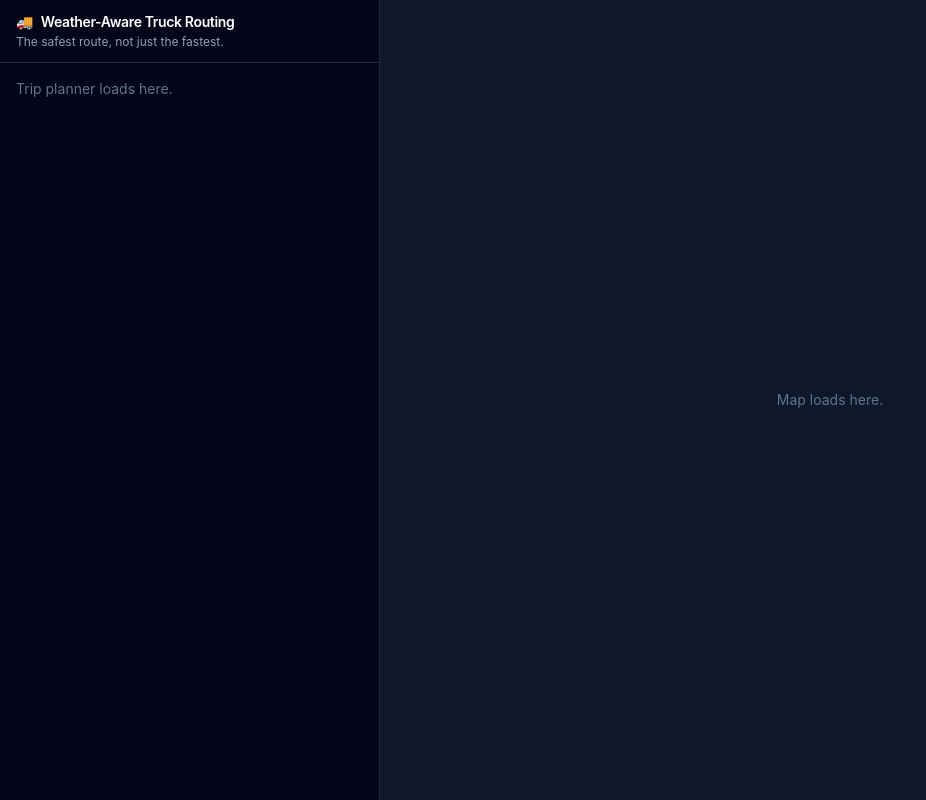
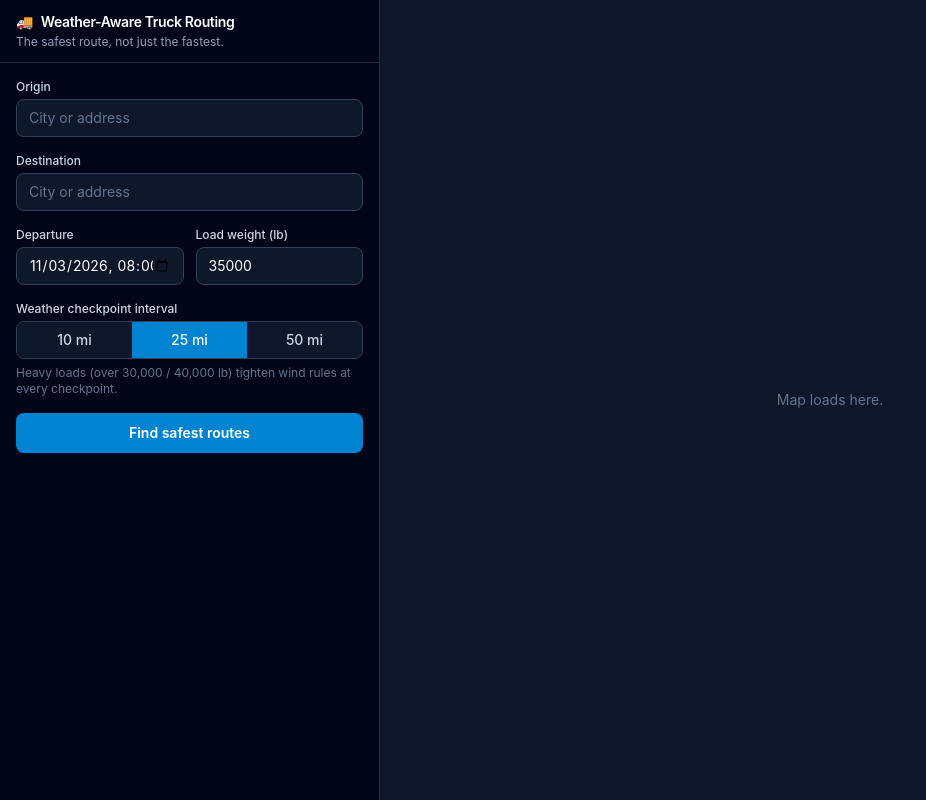
Before and after one commit to Matteeulhaq/weather-aware-truck-routing, a React (Vite) app in the folder client/: page / in a window 1280 px wide. Shown: the whole page, without its empty margins (0-926 px from the left). Built offline with nearby package versions, Linux system fonts and the light colour scheme.

Commit message:
feat(client): trip planner form (closes #12)

```diff
--- a/client/src/App.jsx
+++ b/client/src/App.jsx
@@ -1,3 +1,7 @@
+import { useState } from 'react'
+import { usePlan } from './hooks/usePlan'
+import PlanForm from './components/PlanForm'
+
 function Header() {
   return (
     <header className="border-b border-slate-800 px-4 py-3">
@@ -10,13 +14,22 @@ function Header() {
 }
 
 export default function App() {
+  const [plan, setPlan] = useState(null)
+  const { mutate, isPending, error } = usePlan(setPlan)
+
   return (
     <div className="flex h-full flex-col lg:flex-row">
       <aside className="flex h-1/2 w-full flex-col border-b border-slate-800 bg-slate-950 lg:h-full lg:w-[380px] lg:border-b-0 lg:border-r">
         <Header />
         <div className="scroll-thin flex-1 space-y-4 overflow-y-auto p-4">
-          {/* PlanForm (task T3.2) and route results (T3.6/T3.7) mount here. */}
-          <p className="text-sm text-slate-500">Trip planner loads here.</p>
+          <PlanForm onSubmit={mutate} pending={isPending} error={error} />
+          {plan && (
+            <p className="text-xs text-slate-400">
+              {plan.routes.length} route{plan.routes.length === 1 ? '' : 's'} analyzed — recommended{' '}
+              <span className="font-medium text-sky-400">{plan.recommended_route_id}</span>
+            </p>
+          )}
+          {/* RouteCards (T3.6) and CheckpointTable (T3.7) mount below the form. */}
         </div>
       </aside>
 
--- /dev/null
+++ b/client/src/api.js
@@ -0,0 +1,37 @@
+/** Thin API layer — all backend access goes through the /api proxy. */
+
+const BASE = '/api'
+
+/** Extract a readable message from DRF error bodies (string detail or field errors). */
+function detailFrom(body) {
+  if (!body) return null
+  if (typeof body.detail === 'string') return body.detail
+  for (const [field, errors] of Object.entries(body)) {
+    const first = Array.isArray(errors) ? errors[0] : errors
+    const text = typeof first === 'string' ? first : first?.message
+    if (text) return field === 'detail' ? text : `${field}: ${text}`
+  }
+  return null
+}
+
+async function parse(response) {
+  const body = await response.json().catch(() => null)
+  if (!response.ok) {
+    throw new Error(detailFrom(body) ?? `Request failed (${response.status})`)
+  }
+  return body
+}
+
+export async function postPlan(payload) {
+  const response = await fetch(`${BASE}/plan/`, {
+    method: 'POST',
+    headers: { 'Content-Type': 'application/json' },
+    body: JSON.stringify(payload),
+  })
+  return parse(response)
+}
+
+export async function fetchGeocode(text, signal) {
+  const response = await fetch(`${BASE}/geocode/?text=${encodeURIComponent(text)}`, { signal })
+  return parse(response)
+}
--- /dev/null
+++ b/client/src/components/PlanForm.jsx
@@ -0,0 +1,181 @@
+import { useEffect, useState } from 'react'
+
+const INTERVALS = [10, 25, 50]
+const MAX_WEIGHT = 80_000
+
+const LOADING_STAGES = [
+  'Geocoding places…',
+  'Fetching route options…',
+  'Sampling checkpoint weather…',
+  'Scoring risk & recommending…',
+]
+
+/** Tomorrow 08:00 local, formatted for <input type="datetime-local">. */
+export function defaultDeparture() {
+  const date = new Date()
+  date.setDate(date.getDate() + 1)
+  date.setHours(8, 0, 0, 0)
+  const pad = (n) => String(n).padStart(2, '0')
+  return `${date.getFullYear()}-${pad(date.getMonth() + 1)}-${pad(date.getDate())}T${pad(date.getHours())}:${pad(date.getMinutes())}`
+}
+
+function nowLocal() {
+  const date = new Date()
+  const pad = (n) => String(n).padStart(2, '0')
+  return `${date.getFullYear()}-${pad(date.getMonth() + 1)}-${pad(date.getDate())}T${pad(date.getHours())}:${pad(date.getMinutes())}`
+}
+
+function useLoadingStage(pending) {
+  const [stage, setStage] = useState(0)
+  useEffect(() => {
+    if (!pending) {
+      setStage(0)
+      return undefined
+    }
+    const timer = setInterval(() => setStage((s) => (s + 1) % LOADING_STAGES.length), 1400)
+    return () => clearInterval(timer)
+  }, [pending])
+  return LOADING_STAGES[stage]
+}
+
+export default function PlanForm({ onSubmit, pending, error }) {
+  const [origin, setOrigin] = useState('')
+  const [destination, setDestination] = useState('')
+  const [departure, setDeparture] = useState(defaultDeparture)
+  const [weight, setWeight] = useState('35000')
+  const [intervalMiles, setIntervalMiles] = useState(25)
+  const [validationError, setValidationError] = useState(null)
+  const stage = useLoadingStage(pending)
+
+  function handleSubmit(event) {
+    event.preventDefault()
+    if (!origin.trim() || !destination.trim()) {
+      setValidationError('Origin and destination are both required.')
+      return
+    }
+    const weightNum = Number(weight)
+    if (!Number.isFinite(weightNum) || weightNum < 1 || weightNum > MAX_WEIGHT) {
+      setValidationError(`Load weight must be between 1 and ${MAX_WEIGHT.toLocaleString()} lb.`)
+      return
+    }
+    const departureDate = new Date(departure)
+    if (Number.isNaN(departureDate.getTime())) {
+      setValidationError('Departure date/time is invalid.')
+      return
+    }
+    setValidationError(null)
+    onSubmit({
+      origin: origin.trim(),
+      destination: destination.trim(),
+      departure_time: departureDate.toISOString(),
+      load_weight_lbs: Math.round(weightNum),
+      sample_interval_miles: intervalMiles,
+    })
+  }
+
+  return (
+    <form onSubmit={handleSubmit} className="space-y-4">
+      <div>
+        <label htmlFor="origin" className="mb-1 block text-xs font-medium text-slate-300">
+          Origin
+        </label>
+        <input
+          id="origin"
+          type="text"
+          value={origin}
+          onChange={(e) => setOrigin(e.target.value)}
+          placeholder="City or address"
+          autoComplete="off"
+          className="w-full rounded-lg border border-slate-700 bg-slate-900 px-3 py-2 text-sm text-white placeholder:text-slate-500 focus:border-sky-500 focus:outline-none"
+        />
+      </div>
+
+      <div>
+        <label htmlFor="destination" className="mb-1 block text-xs font-medium text-slate-300">
+          Destination
+        </label>
+        <input
+          id="destination"
+          type="text"
+          value={destination}
+          onChange={(e) => setDestination(e.target.value)}
+          placeholder="City or address"
+          autoComplete="off"
+          className="w-full rounded-lg border border-slate-700 bg-slate-900 px-3 py-2 text-sm text-white placeholder:text-slate-500 focus:border-sky-500 focus:outline-none"
+        />
+      </div>
+
+      <div className="grid grid-cols-2 gap-3">
+        <div>
+          <label htmlFor="departure" className="mb-1 block text-xs font-medium text-slate-300">
+            Departure
+          </label>
+          <input
+            id="departure"
+            type="datetime-local"
+            value={departure}
+            min={nowLocal()}
+            onChange={(e) => setDeparture(e.target.value)}
+            className="w-full rounded-lg border border-slate-700 bg-slate-900 px-3 py-2 text-sm text-white focus:border-sky-500 focus:outline-none"
+          />
+        </div>
+        <div>
+          <label htmlFor="weight" className="mb-1 block text-xs font-medium text-slate-300">
+            Load weight (lb)
+          </label>
+          <input
+            id="weight"
+            type="number"
+            min="1"
+            max={MAX_WEIGHT}
+            step="500"
+            value={weight}
+            onChange={(e) => setWeight(e.target.value)}
+            className="w-full rounded-lg border border-slate-700 bg-slate-900 px-3 py-2 text-sm text-white focus:border-sky-500 focus:outline-none"
+          />
+        </div>
+      </div>
+
+      <div>
+        <span className="mb-1 block text-xs font-medium text-slate-300">Weather checkpoint interval</span>
+        <div className="grid grid-cols-3 overflow-hidden rounded-lg border border-slate-700">
+          {INTERVALS.map((value) => (
+            <button
+              key={value}
+              type="button"
+              onClick={() => setIntervalMiles(value)}
+              aria-pressed={intervalMiles === value}
+              className={`py-2 text-sm font-medium transition-colors ${
+                intervalMiles === value
+                  ? 'bg-sky-600 text-white'
+                  : 'bg-slate-900 text-slate-300 hover:bg-slate-800'
+              }`}
+            >
+              {value} mi
+            </button>
+          ))}
+        </div>
+        <p className="mt-1.5 text-xs text-slate-500">
+          Heavy loads (over 30,000 / 40,000 lb) tighten wind rules at every checkpoint.
+        </p>
+      </div>
+
+      {(validationError || error) && (
+        <p
+          role="alert"
+          className="rounded-lg border border-red-900 bg-red-950/60 px-3 py-2 text-xs text-red-300"
+        >
+          {validationError ?? error.message}
+        </p>
+      )}
+
+      <button
+        type="submit"
+        disabled={pending}
+        className="w-full rounded-lg bg-sky-600 py-2.5 text-sm font-semibold text-white transition-colors hover:bg-sky-500 disabled:cursor-not-allowed disabled:opacity-60"
+      >
+        {pending ? stage : 'Find safest routes'}
+      </button>
+    </form>
+  )
+}
--- /dev/null
+++ b/client/src/hooks/usePlan.js
@@ -0,0 +1,10 @@
+import { useMutation } from '@tanstack/react-query'
+import { postPlan } from '../api'
+
+/** Mutation for the plan analysis endpoint; `onSuccess` receives the plan. */
+export function usePlan(onSuccess) {
+  return useMutation({
+    mutationFn: postPlan,
+    onSuccess,
+  })
+}
```
